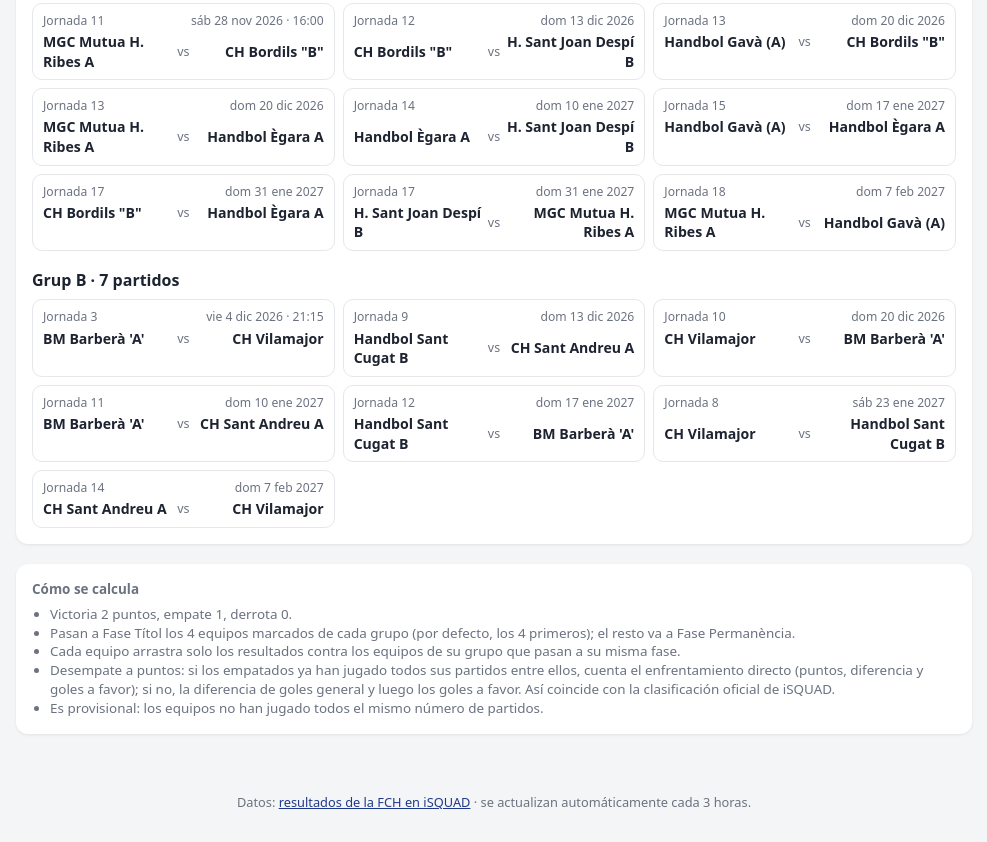
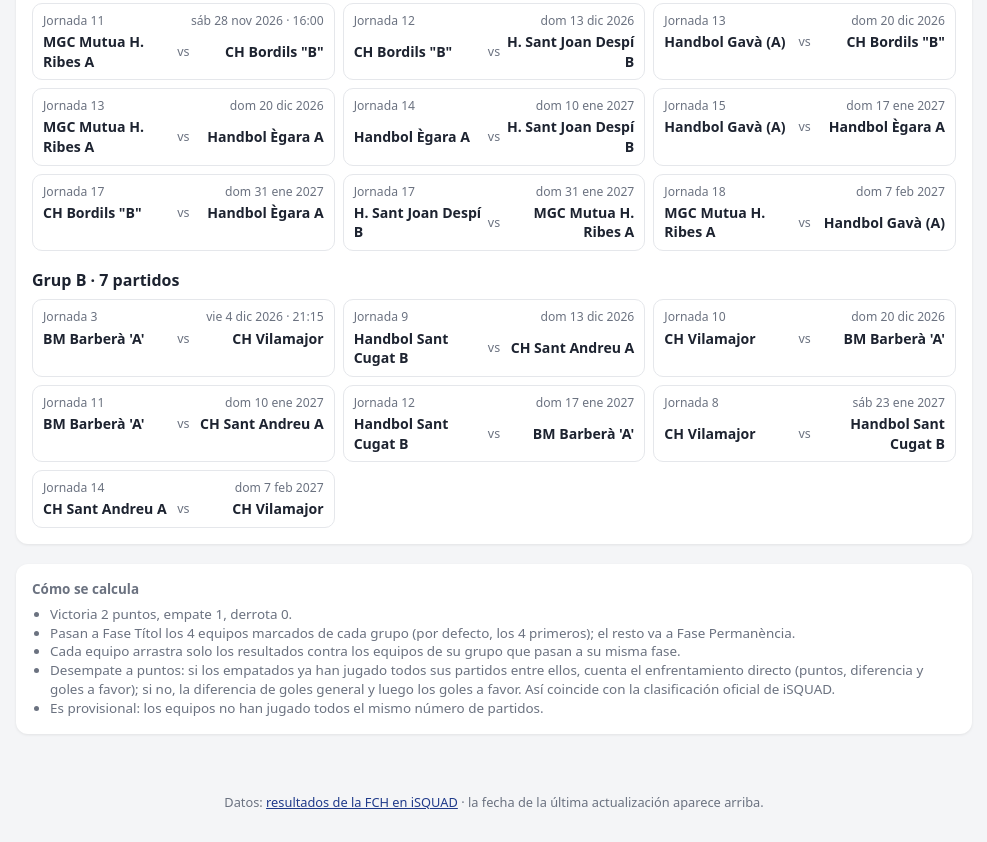
Before and after one commit to victor-romero-5/SIMULACION-LIGA, a plain HTML site: page index.html in a window 1280 px wide. Shown: the part 2369-3211 px from the top of the page, without its empty margins (146-1133 px from the left). Drawn offline with Linux system fonts and the light colour scheme.

Commit message:
Quitar la actualización automática (iSQUAD bloquea a GitHub Actions)
Co-Authored-By: Claude Opus 5.5 <noreply@anthropic.com>
Claude-Session: https://claude.ai/code/session_0176mgVAxWmAN5yji8sb2cnk

```diff
--- a/index.html
+++ b/index.html
@@ -120,7 +120,7 @@
   </section>
 </main>
 
-<footer>Datos: <a href="https://resultadosbalonmano.isquad.es/maqueta/#v=jornada&s=1&se=0&temp=2627&t=17&am=0&cat=3077&comp=211864" target="_blank" rel="noopener">resultados de la FCH en iSQUAD</a> · se actualizan automáticamente cada 3 horas.</footer>
+<footer>Datos: <a href="https://resultadosbalonmano.isquad.es/maqueta/#v=jornada&s=1&se=0&temp=2627&t=17&am=0&cat=3077&comp=211864" target="_blank" rel="noopener">resultados de la FCH en iSQUAD</a> · la fecha de la última actualización aparece arriba.</footer>
 
 <script type="module">
 import { calcular, nombre, PLAZAS_TITOL } from './liga.js';
```
Also changed, not shown: 2 other files.
